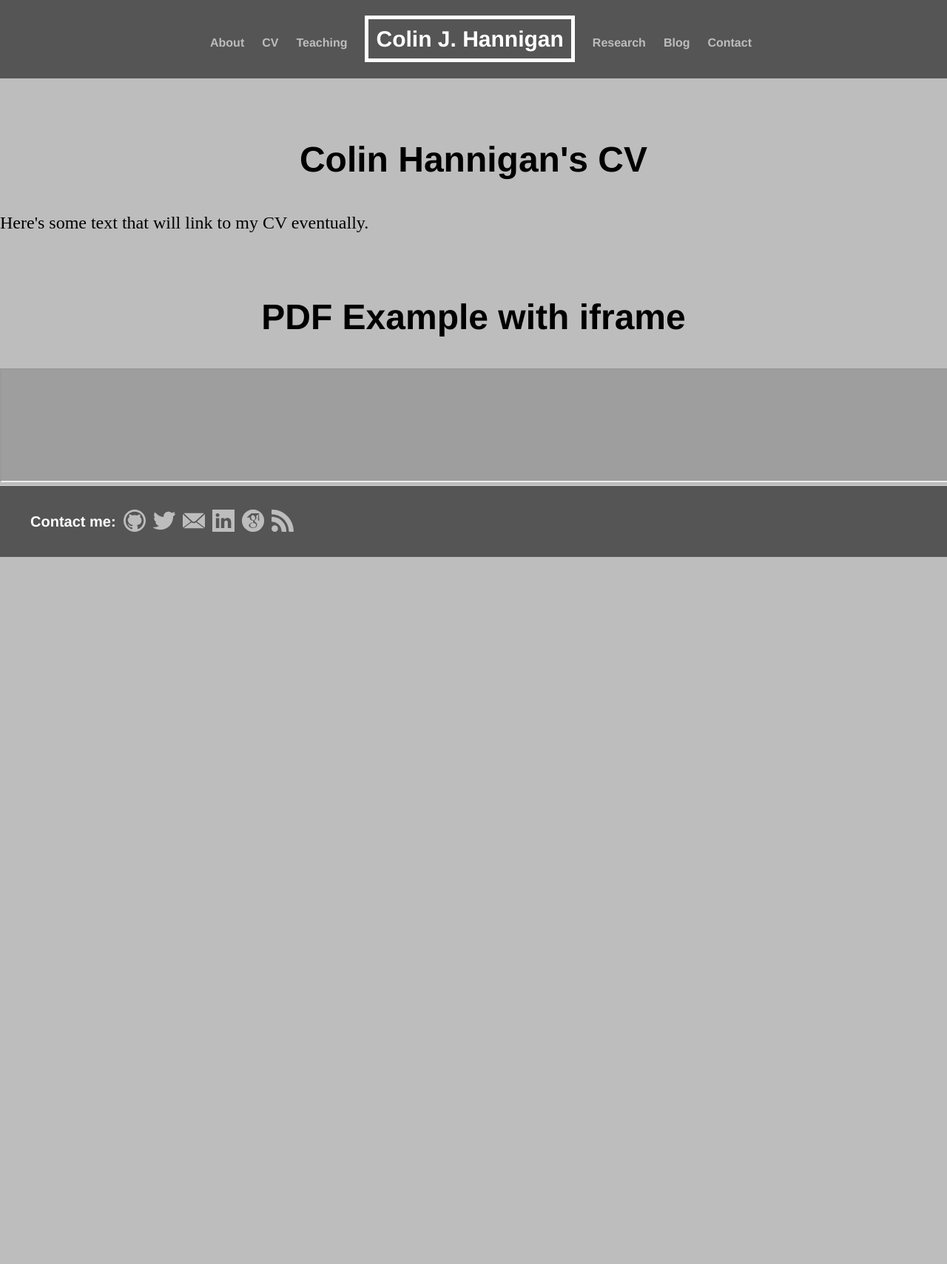
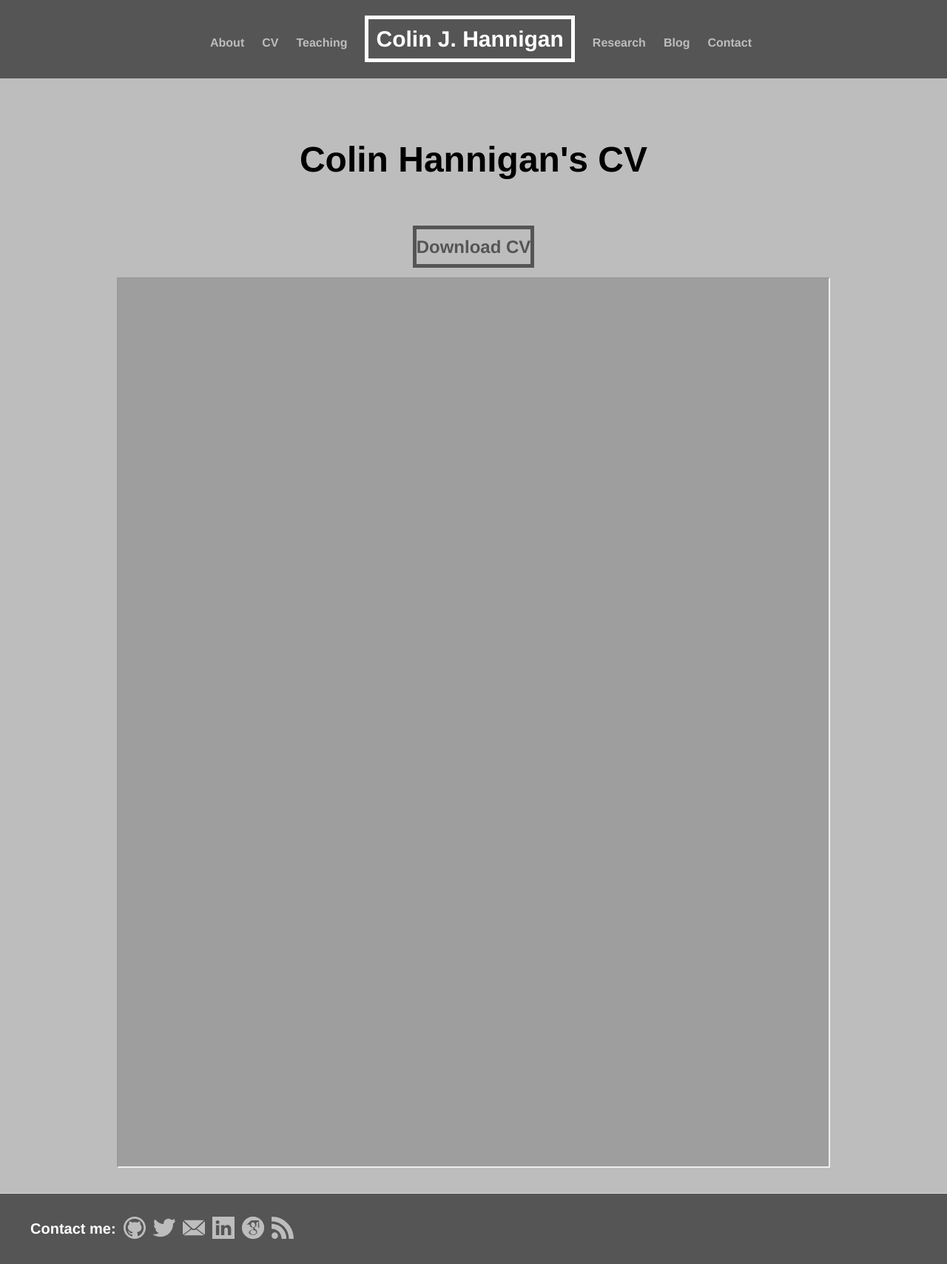
Before and after one commit to colinhannigan/colinhannigan.github.io, a Jekyll site: the page cv/index.html, which Jekyll copies as it is, in a window 1280 px wide. Shown: the whole page at 74% size. Built offline with Jekyll 4.4.1, drawn with Linux system fonts in a browser that asks for light colours; before the commit the page ends 900 px from its top, so only the background shows below that.

Commit message:
cv align

```diff
--- a/css/main.css
+++ b/css/main.css
@@ -202,7 +202,24 @@
         text-align: center;
         border: .25rem solid  rgb(85, 85, 85);
     }
+
+    .cvLink {
+        color: rgb(85, 85, 85);
+        position: relative;
+        margin: 0;
+        padding: .625rem .25rem .625rem .25rem;
+        text-align: center;
+        border: .25rem solid  rgb(85, 85, 85);
+    }
+
     .contact img {
         width: 1.1rem;
     }
+    .cvFrame {
+        background-color: red;
+        position: relative;
+        text-align: center;
+        width: "50%";
+        height: "50%"
+    }
 }
--- a/cv/index.html
+++ b/cv/index.html
@@ -1,19 +1,64 @@
----
+<!-- ---
 layout: default
 title: Curriculum Vitae
----
-<div class="blurb">
-	<h1> Colin Hannigan's CV</h1>
-	<p>Here's some text that will link to my CV eventually.</a></p>
-</div><!-- /.blurb -->
+--- -->
 
-<html>
-  <head>
-    <title>Title of the document</title>
-  </head>
+<!DOCTYPE html>
+<html font-size: 100%>
+<html lang="en">
+
+<head>
+	<meta charset="utf-8">
+	<meta http-equiv="X-UA-Compatible" content="chrome=1">
+	<meta name="viewport" content="width=device-width, initial-scale=1">
+	<!-- The above 3 meta tags *must* come first in the head; any other head content must come *after* these tags -->
+	<meta name="MobileOptimized" content="320">
+	<title>Colin Hannigan</title>
+	<!-- link to main stylesheet -->
+	<link rel="stylesheet" type="text/css" href="/css/main.css">
+	<!--Netflix example custom stylesheets -->
+</head>
+
+<body>
+	<header>
+		<nav>
+			<ul>
+				<li class="siteLinks mobile logo" id="logoMobile" ><a class="logo" a style="font-size:30px" href="/">Colin J. Hannigan</a></li>
+				<li class="siteLinks mobile" id="aboutMobile" ><a href="/about">About</a></li>
+				<li class="siteLinks mobile" ><a href="/cv">CV</a></li>
+				<li class="siteLinks mobile" ><a href="/teaching">Teaching</a></li>
+				<li class="siteLinks mobile" ><a href="/research">Research</a></li>
+				<li class="siteLinks mobile" ><a href="/blog">Blog</a></li>
+				<li class="siteLinks mobile" ><a href="/contact">Contact</a></li>
+				<li class="siteLinks desktop" id="aboutDesktop"><a href="/about">About</a></li>
+				<li class="siteLinks desktop" ><a href="/cv">CV</a></li>
+				<li class="siteLinks desktop" ><a href="/teaching">Teaching</a></li>
+				<li class="siteLinks desktop logo" id="logoDesktop" ><a class="logo" a style="font-size:30px" href="/">Colin J. Hannigan</a></li>
+				<li class="siteLinks desktop" ><a href="/research">Research</a></li>
+				<li class="siteLinks desktop" ><a href="/blog">Blog</a></li>
+				<li class="siteLinks desktop" ><a href="/contact">Contact</a></li>
+			</ul>
+		</nav>
+	</header>
+
   <body>
-    <h1>PDF Example with iframe</h1>
-    <iframe src="https://colinhannigan.github.io/files/hannigan_cv.pdf" width="100%" height="100%">
+	<h1>Colin Hannigan's CV</h1>
+	<p class="moreInfo"><a class="moreInfoLink" href="https://colinhannigan.github.io/files/hannigan_cv.pdf" download>Download CV</a></p>
+    <p class="cvFrame" style="text-align:center"><iframe src="https://colinhannigan.github.io/files/hannigan_cv.pdf" width="75%" height="1200rem"></p>
     </iframe>
   </body>
+
+	<footer>
+		<ul class="contact">
+			<li><p id="contactMe" style="font-size:20px">Contact me:</p></li
+			><li><a href="//github.com/colinhannigan" target="_blank"><img class="icon" width="30rem" src="https://colinhannigan.github.io/img/SVGs/github.svg" alt="github" /></a></li
+			><li><a href="//twitter.com/HanniganColin" target="_blank"><img class="icon" width="30rem" src="https://colinhannigan.github.io/img/SVGs/twitter.svg" alt="twitter" /></a></li
+			><li><a href="mailto:channigan001@csbsju.edu" target="_blank"><img class="icon" width="30rem" src="https://colinhannigan.github.io/img/SVGs/email.svg" alt="email" /></a></li
+			><li><a href="//linkedin.com/in/cjh2112/" target="_blank"><img class="icon" width="30rem" src="https://colinhannigan.github.io/img/SVGs/linkedin.svg" alt="linkedin" /></a></li
+			><li><a href="//scholar.google.com/citations?hl=en&user=baw_A9oAAAAJ" target="_blank"><img class="icon" width="30rem" src="https://colinhannigan.github.io/img/SVGs/scholar.svg" alt="linkedin" /></a></li
+			><li><a href="//colinhannigan.github.io/blog/atom" target="_blank"><img class="icon" width="30rem" src="https://colinhannigan.github.io/img/SVGs/rss.svg" alt="rss" /></a></li>
+		</ul>
+	</footer>
+</body>
+
 </html>
```
